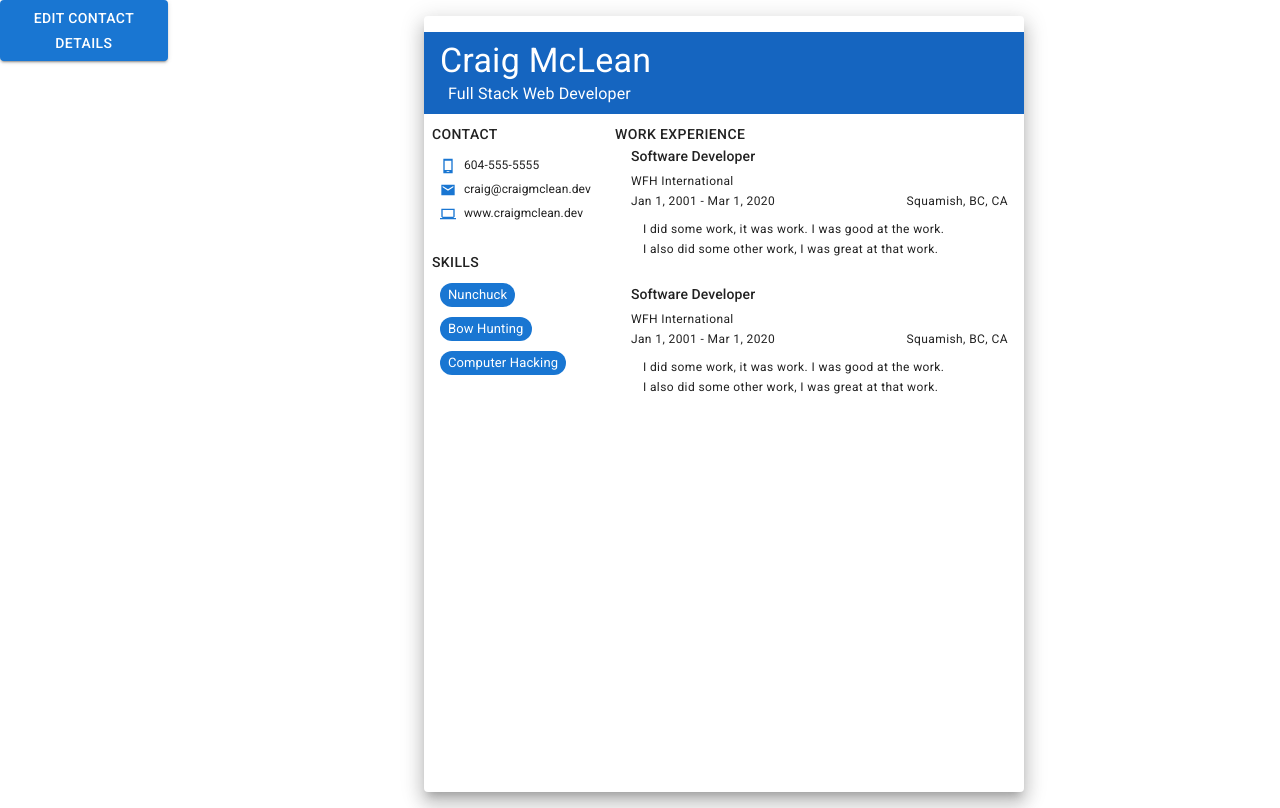
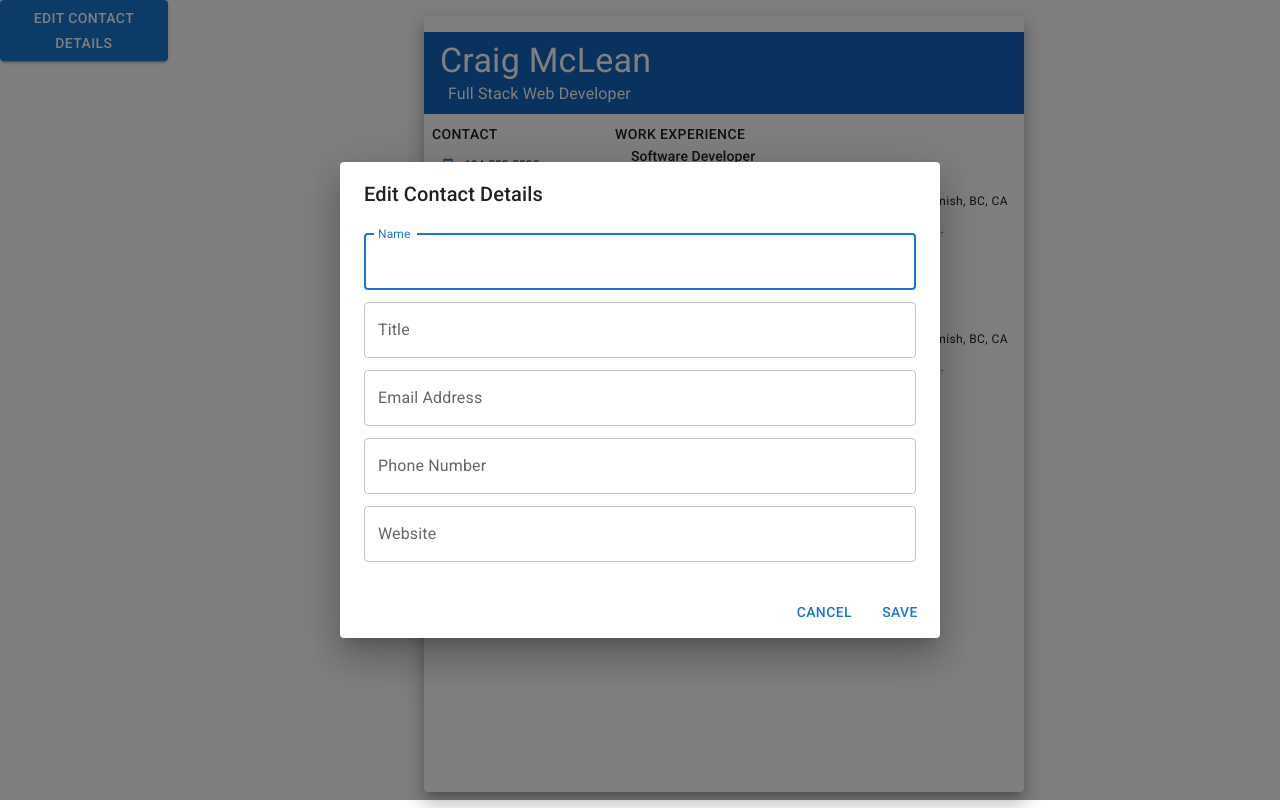
Before and after one commit to craigmclean39/cv-project-top, a React (Create React App) app: page / in a window 1280 px wide. Both pictures are taken after a click on the button "EDIT CONTACT DETAILS". Built offline with nearby package versions, Linux system fonts and the light colour scheme.

Commit message:
Create dialog to edit contact details
EditContactForm is a form dialog that allows the user to edit their
contact information. Changes are propogated up to the App level and
state is updated.

```diff
--- a/src/App.js
+++ b/src/App.js
@@ -13,15 +13,13 @@ import AddDataButtons from "./components/AddDataButtons";
 
 const myTheme = createTheme({
   palette: {
-    mode: "dark",
+    mode: "light",
   },
 });
 
 export default class App extends React.Component {
   constructor(props) {
     super(props);
-
-    this.openContactDialog = this.openContactDialog.bind(this);
 
     const myResume = new Resume();
     const contactInfo = new ContactInformation();
@@ -72,10 +70,22 @@ export default class App extends React.Component {
     this.state = {
       resume: myResume,
     };
+
+    this.updateContactInfo = this.updateContactInfo.bind(this);
   }
 
-  openContactDialog(e) {
-    console.log(e);
+  updateContactInfo(info) {
+    this.setState((prevState) => {
+      let resume = Object.assign({}, prevState.resume);
+
+      resume._contactInformation._firstName = info.name;
+      resume._contactInformation._lastName = "";
+      resume._contactInformation._title = info.title;
+      resume._contactInformation._email = info.email;
+      resume._contactInformation._phoneNumber = info.phone;
+      resume._contactInformation._website = info.website;
+      return { resume };
+    });
   }
 
   render() {
@@ -89,7 +99,10 @@ export default class App extends React.Component {
             bgcolor: "background.paper",
           }}
         >
-          <AddDataButtons contactClick={this.openContactDialog} />
+          <AddDataButtons
+            resume={this.state.resume}
+            updateContactInfo={this.updateContactInfo}
+          />
           <ResumeOutput resume={this.state.resume} />
         </Box>
       </ThemeProvider>
--- a/src/components/AddDataButtons.js
+++ b/src/components/AddDataButtons.js
@@ -1,13 +1,31 @@
+import { useState } from "react";
 import { Box } from "@mui/system";
 import { Button } from "@mui/material";
+import EditContactForm from "./EditContactForm";
 
 const AddDataButtons = (props) => {
-  const { contactClick } = props;
+  const [open, setOpen] = useState(false);
+  const { resume, updateContactInfo } = props;
+
+  const handleClickOpen = () => {
+    setOpen(true);
+  };
+
+  const handleClose = () => {
+    setOpen(false);
+  };
+
   return (
     <Box>
-      <Button variant="contained" onClick={contactClick}>
+      <Button variant="contained" onClick={handleClickOpen}>
         Edit Contact Details
       </Button>
+      <EditContactForm
+        open={open}
+        handleClose={handleClose}
+        contactInformation={resume._contactInformation}
+        updateContactInfo={updateContactInfo}
+      />
     </Box>
   );
 };
--- /dev/null
+++ b/src/components/EditContactForm.js
@@ -0,0 +1,101 @@
+import * as React from "react";
+import {
+  Button,
+  TextField,
+  Dialog,
+  DialogActions,
+  DialogContent,
+  DialogTitle,
+} from "@mui/material";
+
+export default class EditContactForm extends React.Component {
+  state = {
+    name: "",
+    title: "",
+    email: "",
+    phone: "",
+    website: "",
+  };
+
+  constructor(props) {
+    super(props);
+    this.saveFormInfo = this.saveFormInfo.bind(this);
+  }
+
+  handleChange = (name) => (event) => {
+    this.setState({
+      ...this.state,
+      [name]: event.target.value,
+    });
+  };
+
+  saveFormInfo() {
+    const { contactInformation, updateContactInfo } = this.props;
+    console.log(this.state);
+    updateContactInfo(this.state);
+    this.props.handleClose();
+  }
+
+  render() {
+    const { open, handleClose } = this.props;
+    return (
+      <Dialog open={open} onClose={handleClose}>
+        <DialogTitle>Edit Contact Details</DialogTitle>
+        <DialogContent>
+          <form>
+            <TextField
+              autoFocus
+              margin="dense"
+              id="name"
+              label="Name"
+              type="text"
+              fullWidth
+              variant="outlined"
+              onChange={this.handleChange("name")}
+            />
+            <TextField
+              margin="dense"
+              id="title"
+              label="Title"
+              type="text"
+              fullWidth
+              variant="outlined"
+              onChange={this.handleChange("title")}
+            />
+            <TextField
+              margin="dense"
+              id="email"
+              label="Email Address"
+              type="email"
+              fullWidth
+              variant="outlined"
+              onChange={this.handleChange("email")}
+            />
+            <TextField
+              margin="dense"
+              id="phone-number"
+              label="Phone Number"
+              type="text"
+              fullWidth
+              variant="outlined"
+              onChange={this.handleChange("phone")}
+            />
+            <TextField
+              margin="dense"
+              id="website"
+              label="Website"
+              type="text"
+              fullWidth
+              variant="outlined"
+              onChange={this.handleChange("website")}
+            />
+          </form>
+        </DialogContent>
+        <DialogActions>
+          <Button onClick={handleClose}>Cancel</Button>
+          <Button onClick={this.saveFormInfo}>Save</Button>
+        </DialogActions>
+      </Dialog>
+    );
+  }
+}
```
